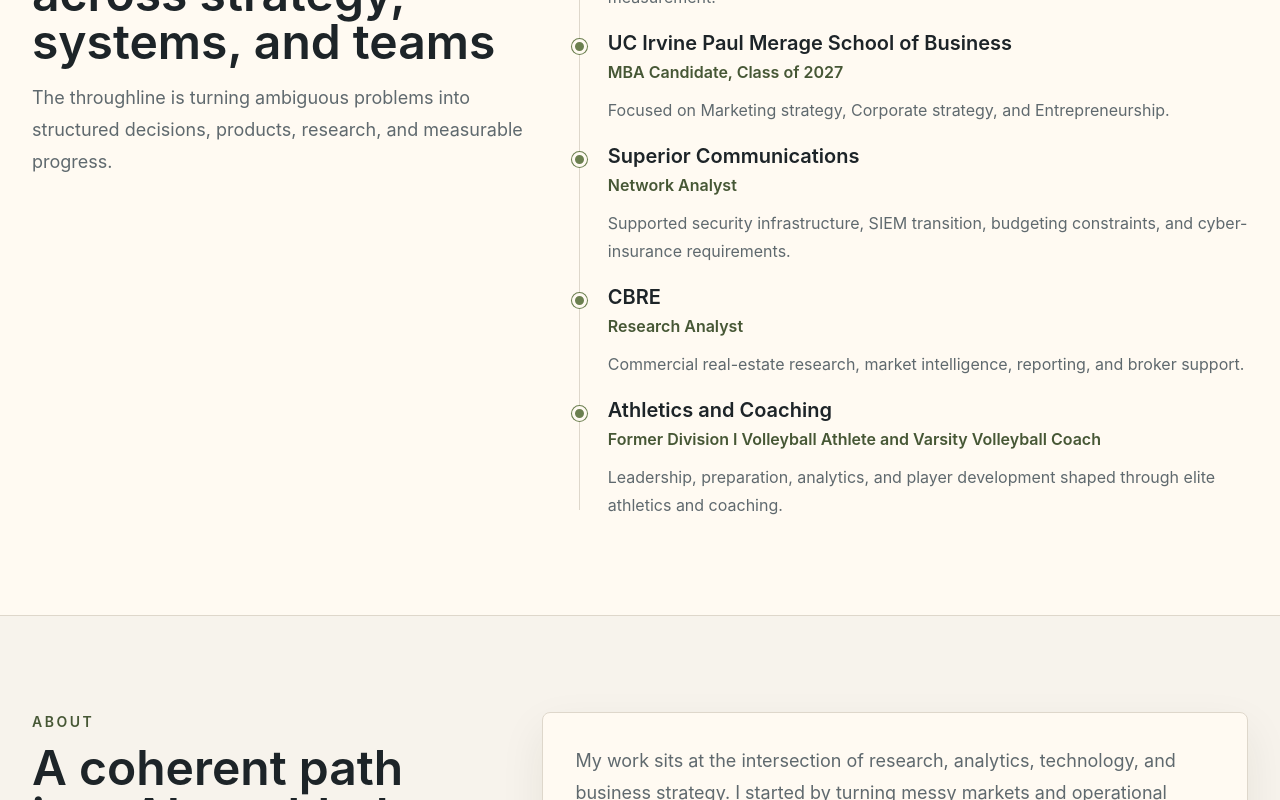
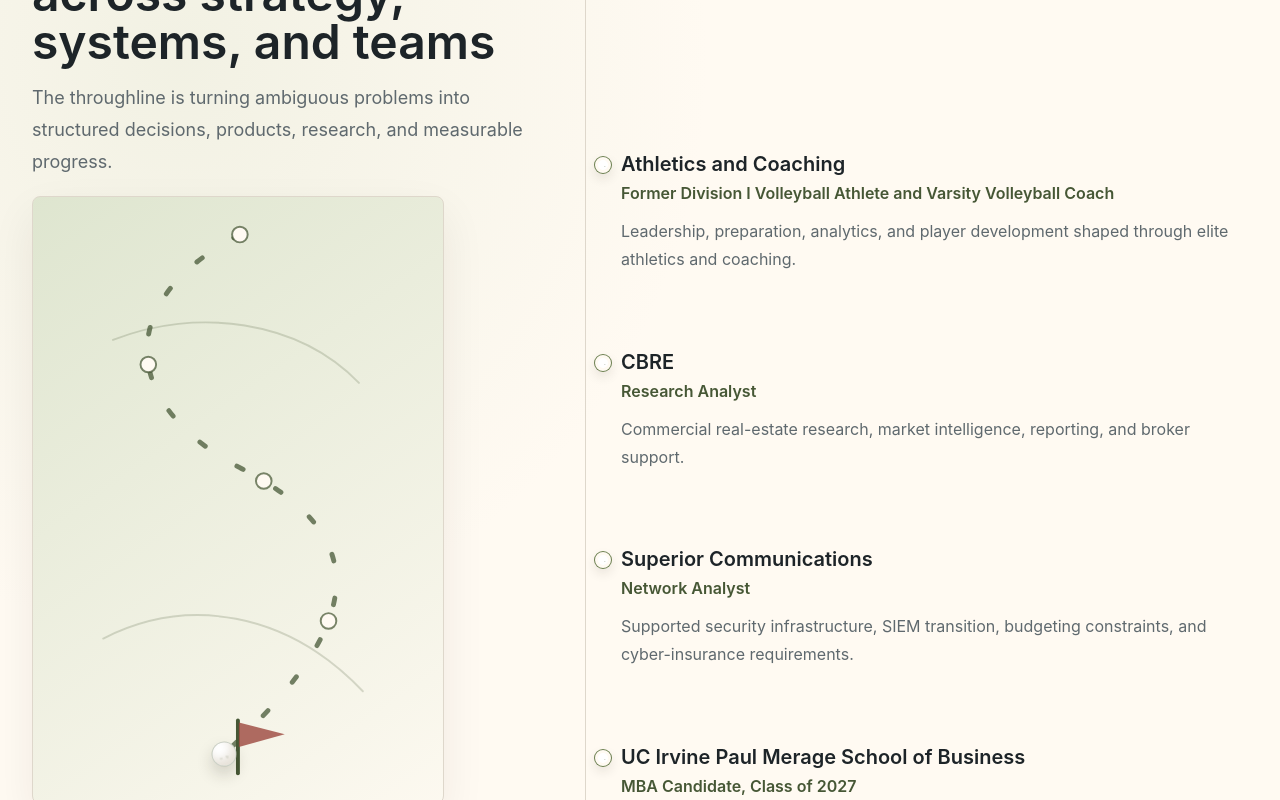
Before and after one commit to jb3k/jb3k.github.io, a React (Vite) app: page / in a window 1280 px wide. Shown: the part 5520-6320 px from the top of the page. Built offline with nearby package versions, Linux system fonts and the light colour scheme.

Commit message:
updated the experience section

```diff
--- a/src/components/Experience.jsx
+++ b/src/components/Experience.jsx
@@ -1,17 +1,108 @@
+import { useEffect, useMemo, useRef, useState } from 'react';
 import { experience } from '../data/experience.js';
 import ExperienceItem from './ExperienceItem.jsx';
+import PuttingPath from './PuttingPath.jsx';
 import SectionHeading from './SectionHeading.jsx';
 
+function clamp(value, min = 0, max = 1) {
+  return Math.min(Math.max(value, min), max);
+}
+
+function usePrefersReducedMotion() {
+  const [prefersReducedMotion, setPrefersReducedMotion] = useState(false);
+
+  useEffect(() => {
+    const query = window.matchMedia('(prefers-reduced-motion: reduce)');
+    const updatePreference = () => setPrefersReducedMotion(query.matches);
+
+    updatePreference();
+    query.addEventListener('change', updatePreference);
+
+    return () => query.removeEventListener('change', updatePreference);
+  }, []);
+
+  return prefersReducedMotion;
+}
+
 export default function Experience() {
+  const sectionRef = useRef(null);
+  const frameRef = useRef(null);
+  const [activeIndex, setActiveIndex] = useState(0);
+  const [previewIndex, setPreviewIndex] = useState(null);
+  const prefersReducedMotion = usePrefersReducedMotion();
+  const orderedExperience = useMemo(() => [...experience].reverse(), []);
+  const displayIndex = previewIndex ?? activeIndex;
+  const pathProgress = orderedExperience.length <= 1 ? 0 : displayIndex / (orderedExperience.length - 1);
+
+  useEffect(() => {
+    const updateProgress = () => {
+      const section = sectionRef.current;
+
+      if (!section) return;
+
+      const sectionTop = section.getBoundingClientRect().top + window.scrollY;
+      const sectionHeight = section.offsetHeight;
+      const scrollStart = sectionTop - window.innerHeight;
+      const scrollEnd = sectionTop + sectionHeight - window.innerHeight;
+      const scrollDistance = Math.max(scrollEnd - scrollStart, 1);
+      const nextProgress = clamp((window.scrollY - scrollStart) / scrollDistance);
+      const nextIndex = Math.min(Math.floor(nextProgress * orderedExperience.length), orderedExperience.length - 1);
+
+      setActiveIndex(nextIndex);
+    };
+
+    const onScroll = () => {
+      if (frameRef.current) return;
+
+      frameRef.current = window.requestAnimationFrame(() => {
+        updateProgress();
+        frameRef.current = null;
+      });
+    };
+
+    updateProgress();
+    window.addEventListener('scroll', onScroll, { passive: true });
+    window.addEventListener('resize', updateProgress);
+
+    return () => {
+      window.removeEventListener('scroll', onScroll);
+      window.removeEventListener('resize', updateProgress);
+
+      if (frameRef.current) {
+        window.cancelAnimationFrame(frameRef.current);
+      }
+    };
+  }, [orderedExperience]);
+
   return (
-    <section id="experience" className="section-pad border-y border-line bg-panel">
-      <div className="mx-auto grid max-w-7xl gap-10 px-4 sm:px-6 lg:grid-cols-[0.85fr_1.15fr] lg:px-8">
-        <SectionHeading eyebrow="Experience" title="A background built across strategy, systems, and teams">
-          The throughline is turning ambiguous problems into structured decisions, products, research, and measurable progress.
-        </SectionHeading>
-        <ol className="timeline">
-          {experience.map((item) => (
-            <ExperienceItem key={item.id} item={item} />
+    <section id="experience" ref={sectionRef} className="section-pad experience-section border-y border-line bg-panel">
+      <div className="mx-auto grid max-w-7xl gap-10 px-4 sm:px-6 lg:grid-cols-[0.86fr_1.14fr] lg:px-8">
+        <div className="experience-sticky">
+          <div className="experience-intro">
+            <SectionHeading eyebrow="Experience" title="A background built across strategy, systems, and teams">
+              The throughline is turning ambiguous problems into structured decisions, products, research, and measurable progress.
+            </SectionHeading>
+          </div>
+          <PuttingPath
+            activeIndex={displayIndex}
+            itemCount={orderedExperience.length}
+            progress={pathProgress}
+            reducedMotion={prefersReducedMotion}
+          />
+        </div>
+
+        <ol className="timeline experience-timeline" aria-label="Experience timeline">
+          {orderedExperience.map((item, index) => (
+            <ExperienceItem
+              key={item.id}
+              index={index}
+              isActive={index === displayIndex}
+              item={item}
+              onBlur={() => setPreviewIndex(null)}
+              onFocus={() => setPreviewIndex(index)}
+              onMouseEnter={() => setPreviewIndex(index)}
+              onMouseLeave={() => setPreviewIndex(null)}
+            />
           ))}
         </ol>
       </div>
--- a/src/components/ExperienceItem.jsx
+++ b/src/components/ExperienceItem.jsx
@@ -1,6 +1,14 @@
-export default function ExperienceItem({ item }) {
+export default function ExperienceItem({ index, isActive, item, onBlur, onFocus, onMouseEnter, onMouseLeave }) {
   return (
-    <li className="timeline-item">
+    <li
+      className={`timeline-item experience-card ${isActive ? 'is-active' : ''}`}
+      data-index={index}
+      tabIndex="0"
+      onBlur={onBlur}
+      onFocus={onFocus}
+      onMouseEnter={onMouseEnter}
+      onMouseLeave={onMouseLeave}
+    >
       <div>
         <h3 className="text-xl font-semibold leading-tight text-ink">{item.organization}</h3>
         <p className="mt-1 font-semibold text-accent-dark">{item.role}</p>
--- /dev/null
+++ b/src/components/GolfBall.jsx
@@ -0,0 +1,7 @@
+export default function GolfBall({ className = '', style }) {
+  return (
+    <span className={`golf-ball ${className}`} style={style} aria-hidden="true">
+      <span />
+    </span>
+  );
+}
--- /dev/null
+++ b/src/components/PuttingPath.jsx
@@ -0,0 +1,73 @@
+import { useEffect, useMemo, useRef, useState } from 'react';
+import GolfBall from './GolfBall.jsx';
+
+const VIEW_BOX = { width: 420, height: 620 };
+const PATH_D = 'M 212 38 C 80 106, 90 214, 214 278 S 354 426, 196 570';
+
+export default function PuttingPath({ activeIndex, itemCount, progress, reducedMotion }) {
+  const pathRef = useRef(null);
+  const [pathLength, setPathLength] = useState(0);
+  const [ballPoint, setBallPoint] = useState({ x: 212, y: 38 });
+
+  useEffect(() => {
+    const path = pathRef.current;
+
+    if (!path) return;
+
+    setPathLength(path.getTotalLength());
+  }, []);
+
+  const markerPoints = useMemo(() => {
+    const path = pathRef.current;
+
+    if (!path || !pathLength || itemCount < 1) return [];
+
+    return Array.from({ length: itemCount }, (_, index) => {
+      const ratio = itemCount === 1 ? 0 : index / (itemCount - 1);
+      return path.getPointAtLength(pathLength * ratio);
+    });
+  }, [itemCount, pathLength]);
+
+  useEffect(() => {
+    const path = pathRef.current;
+
+    if (!path || !pathLength) return;
+
+    const staticRatio = itemCount <= 1 ? 0 : activeIndex / (itemCount - 1);
+    const ratio = reducedMotion ? staticRatio : progress;
+    const point = path.getPointAtLength(pathLength * Math.min(Math.max(ratio, 0), 1));
+
+    setBallPoint({ x: point.x, y: point.y });
+  }, [activeIndex, itemCount, pathLength, progress, reducedMotion]);
+
+  return (
+    <div className="putting-path" aria-hidden="true">
+      <svg viewBox={`0 0 ${VIEW_BOX.width} ${VIEW_BOX.height}`} role="img">
+        <path className="putting-contour putting-contour-a" d="M 82 146 C 168 112, 272 126, 334 190" />
+        <path className="putting-contour putting-contour-b" d="M 72 452 C 158 408, 260 424, 338 506" />
+        <path ref={pathRef} className="putting-line" d={PATH_D} pathLength="1" />
+        {markerPoints.map((point, index) => (
+          <circle
+            key={`${point.x}-${point.y}`}
+            className={`putting-marker ${index === activeIndex ? 'is-active' : ''}`}
+            cx={point.x}
+            cy={point.y}
+            r="8"
+          />
+        ))}
+        <g className="putting-flag" transform="translate(190 536)">
+          <line x1="20" x2="20" y1="0" y2="54" />
+          <path d="M 21 2 L 68 14 L 21 27 Z" />
+        </g>
+      </svg>
+
+      <GolfBall
+        className={reducedMotion ? 'is-static' : ''}
+        style={{
+          left: `${(ballPoint.x / VIEW_BOX.width) * 100}%`,
+          top: `${(ballPoint.y / VIEW_BOX.height) * 100}%`,
+        }}
+      />
+    </div>
+  );
+}
--- a/src/index.css
+++ b/src/index.css
@@ -256,7 +256,7 @@
 .timeline {
   position: relative;
   display: grid;
-  gap: 1.25rem;
+  gap: 1.1rem;
   margin: 0;
   padding: 0;
   list-style: none;
@@ -282,12 +282,167 @@
   position: absolute;
   left: 0;
   top: 0.45rem;
-  width: 0.95rem;
-  height: 0.95rem;
+  width: 1rem;
+  height: 1rem;
   border: 3px solid #fffaf2;
   border-radius: 50%;
-  background: #6b7f4f;
-  box-shadow: 0 0 0 1px #6b7f4f;
+  background:
+    radial-gradient(circle at 34% 30%, #ffffff 0 18%, transparent 19%),
+    radial-gradient(circle at 67% 66%, rgba(70, 87, 53, 0.2) 0 8%, transparent 9%),
+    #ffffff;
+  box-shadow:
+    0 0 0 1px #6b7f4f,
+    0 5px 12px rgba(38, 32, 24, 0.12);
+}
+
+.experience-section {
+  background:
+    radial-gradient(ellipse at 14% 18%, rgba(216, 224, 199, 0.34), transparent 34%),
+    #fffaf2;
+}
+
+.experience-sticky {
+  align-self: start;
+}
+
+.experience-intro > div {
+  margin-bottom: 0;
+}
+
+.experience-timeline {
+  counter-reset: experience;
+}
+
+.experience-card {
+  border: 1px solid transparent;
+  border-radius: var(--radius-card);
+  padding: 1.1rem 1.15rem 1.1rem 2.65rem;
+  transition:
+    background var(--transition),
+    border-color var(--transition),
+    box-shadow var(--transition),
+    transform var(--transition);
+}
+
+.experience-card::before {
+  left: 1rem;
+  top: 1.42rem;
+  transition:
+    box-shadow var(--transition),
+    transform var(--transition);
+}
+
+.experience-card.is-active {
+  border-color: rgba(107, 127, 79, 0.28);
+  background: rgba(247, 243, 236, 0.78);
+  box-shadow: 0 16px 35px rgba(38, 32, 24, 0.07);
+  transform: translateX(-0.18rem);
+}
+
+.experience-card.is-active::before {
+  transform: scale(1.08);
+  box-shadow:
+    0 0 0 1px #465735,
+    0 0 0 6px rgba(216, 224, 199, 0.72),
+    0 8px 16px rgba(38, 32, 24, 0.16);
+}
+
+.putting-path {
+  position: relative;
+  display: none;
+  margin-top: 1.1rem;
+  aspect-ratio: 420 / 620;
+  max-height: 38rem;
+  overflow: hidden;
+  border: 1px solid #ded7cb;
+  border-radius: var(--radius-card);
+  background:
+    linear-gradient(145deg, rgba(216, 224, 199, 0.7), rgba(255, 250, 242, 0.86)),
+    #edf2e3;
+  box-shadow: 0 18px 45px rgba(38, 32, 24, 0.07);
+}
+
+.putting-path svg {
+  display: block;
+  width: 100%;
+  height: 100%;
+}
+
+.putting-line,
+.putting-contour {
+  fill: none;
+  stroke-linecap: round;
+}
+
+.putting-line {
+  stroke: #465735;
+  stroke-width: 5;
+  stroke-dasharray: 0.01 0.055;
+  opacity: 0.74;
+}
+
+.putting-contour {
+  stroke: rgba(70, 87, 53, 0.2);
+  stroke-width: 2;
+}
+
+.putting-marker {
+  fill: #fffaf2;
+  stroke: rgba(70, 87, 53, 0.72);
+  stroke-width: 2;
+  transition:
+    fill var(--transition),
+    r var(--transition),
+    stroke var(--transition);
+}
+
+.putting-marker.is-active {
+  fill: #ffffff;
+  r: 10px;
+  stroke: #465735;
+}
+
+.putting-flag line {
+  stroke: #465735;
+  stroke-width: 4;
+  stroke-linecap: round;
+}
+
+.putting-flag path {
+  fill: #9f4c42;
+  opacity: 0.82;
+}
+
+.golf-ball {
+  position: absolute;
+  display: grid;
+  width: 1.55rem;
+  height: 1.55rem;
+  place-items: center;
+  pointer-events: none;
+  transform: translate(-50%, -50%);
+  transition:
+    left 120ms linear,
+    top 120ms linear;
+}
+
+.golf-ball span {
+  width: 100%;
+  height: 100%;
+  border: 1px solid rgba(70, 87, 53, 0.28);
+  border-radius: 50%;
+  background:
+    radial-gradient(circle at 34% 28%, #ffffff 0 16%, transparent 17%),
+    radial-gradient(circle at 64% 62%, rgba(70, 87, 53, 0.18) 0 7%, transparent 8%),
+    radial-gradient(circle at 38% 70%, rgba(70, 87, 53, 0.14) 0 6%, transparent 7%),
+    #ffffff;
+  box-shadow:
+    0 8px 16px rgba(38, 32, 24, 0.18),
+    inset -5px -6px 10px rgba(222, 215, 203, 0.72);
+}
+
+.golf-ball.is-static {
+  transition: none;
 }
 
 @media (max-width: 767px) {
@@ -297,6 +452,40 @@
 
   .ai-card {
     min-height: auto;
+  }
+
+  .experience-section {
+    background: #fffaf2;
+  }
+
+  .experience-card {
+    padding-right: 0;
+  }
+
+  .experience-card.is-active {
+    box-shadow: none;
+    transform: none;
+  }
+}
+
+@media (min-width: 1024px) {
+  .experience-sticky {
+    position: sticky;
+    top: 6rem;
+  }
+
+  .putting-path {
+    display: block;
+  }
+
+  .experience-timeline {
+    gap: 1.35rem;
+    padding-top: clamp(13.5rem, 19vw, 16rem);
+    padding-bottom: 4rem;
+  }
+
+  .experience-card {
+    min-height: 11rem;
   }
 }
 
@@ -317,4 +506,8 @@
   .card:hover {
     transform: none;
   }
+
+  .experience-card.is-active {
+    transform: none;
+  }
 }
```
